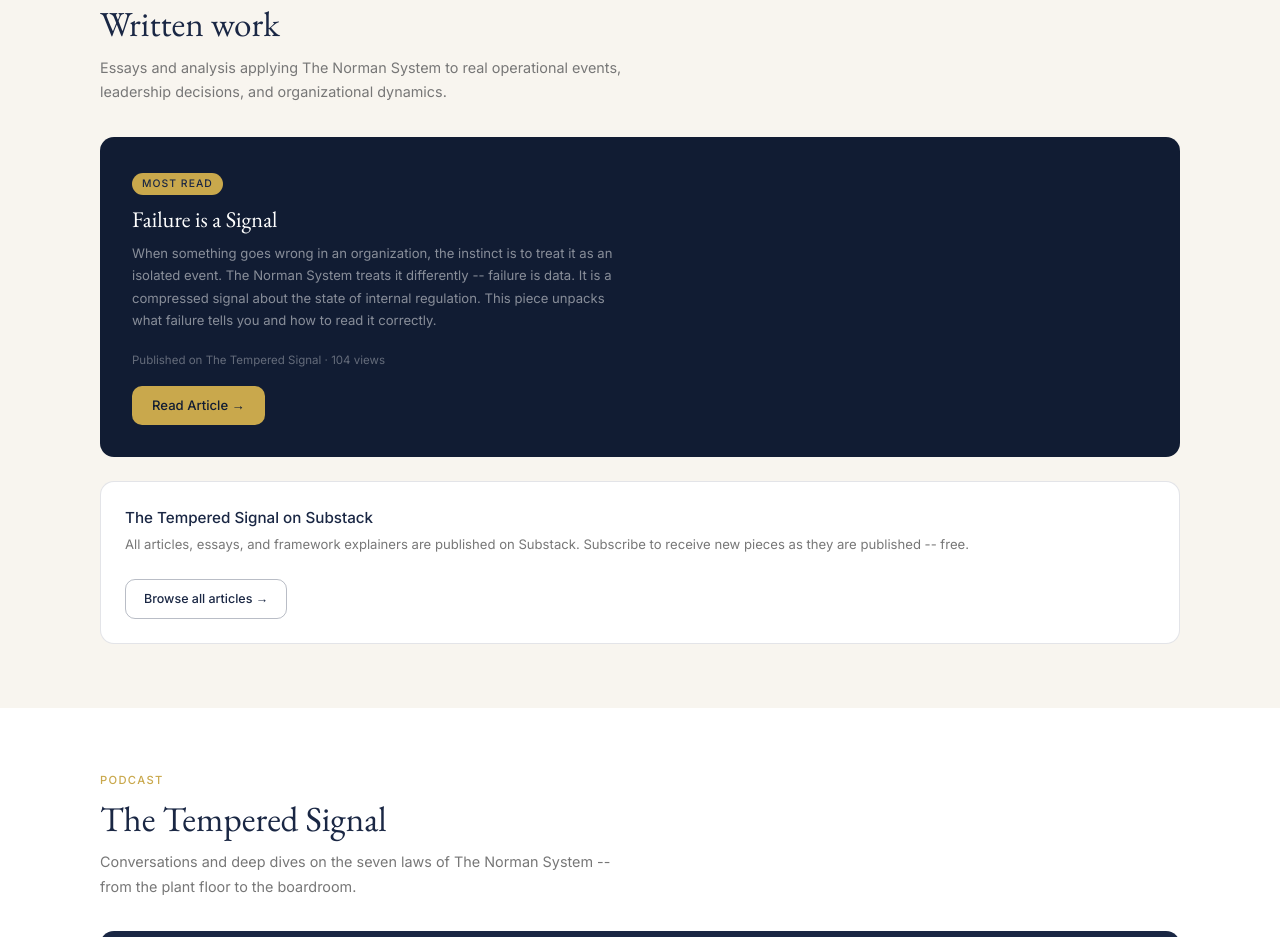
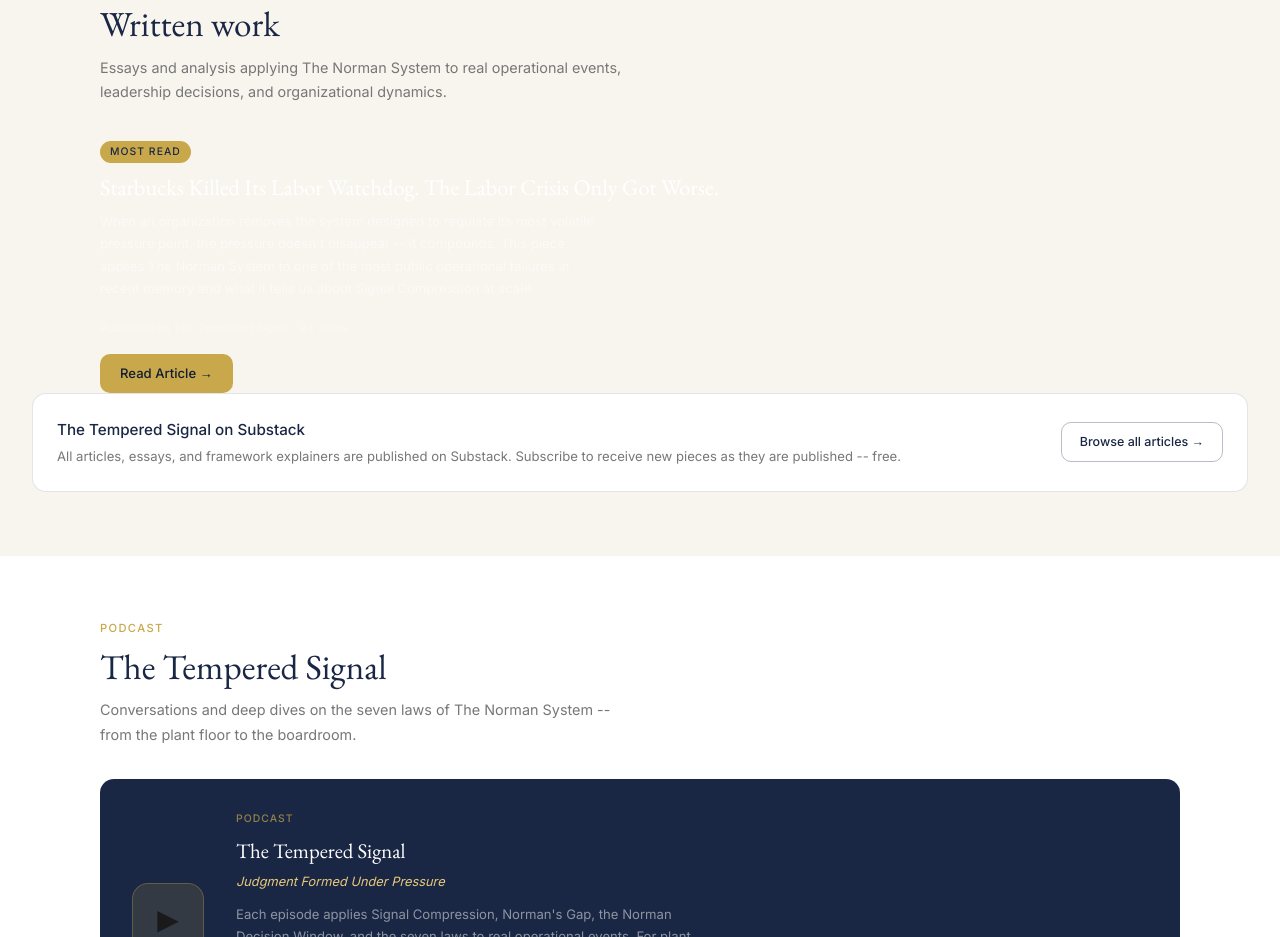
Before and after one commit to normanapplegate-design/MOSeisite, a plain HTML site: page knowledge.html in a window 1280 px wide. Shown: the part 3805-4742 px from the top of the page. Drawn offline with nearby package versions, Linux system fonts and the light colour scheme.

Commit message:
Update knowledge.html

```diff
--- a/knowledge.html
+++ b/knowledge.html
@@ -236,12 +236,11 @@
     <p class="section-eyebrow">Articles</p>
     <h2 class="section-title">Written work</h2>
     <p class="section-sub">Essays and analysis applying The Norman System to real operational events, leadership decisions, and organizational dynamics.</p>
-    <div class="article-featured">
-      <div class="article-featured-badge">Most Read</div>
-      <div class="article-featured-title">Failure is a Signal</div>
-      <div class="article-featured-desc">When something goes wrong in an organization, the instinct is to treat it as an isolated event. The Norman System treats it differently -- failure is data. It is a compressed signal about the state of internal regulation. This piece unpacks what failure tells you and how to read it correctly.</div>
-      <div class="article-featured-meta">Published on The Tempered Signal &middot; 104 views</div>
-      <a href="https://www.temperedsignal.com/p/failure-is-a-signal?r=4g9tmz&utm_campaign=post&utm_medium=web" class="article-btn" target="_blank" rel="noopener">Read Article &rarr;</a>
+    <div class="article-featured-badge">Most Read</div>
+      <div class="article-featured-title">Starbucks Killed Its Labor Watchdog. The Labor Crisis Only Got Worse.</div>
+      <div class="article-featured-desc">When an organization removes the system designed to regulate its most volatile pressure point, the pressure doesn't disappear -- it compounds. This piece applies The Norman System to one of the most public operational failures in recent memory and what it tells us about Signal Compression at scale.</div>
+      <div class="article-featured-meta">Published on The Tempered Signal &middot; 94 views</div>
+      <a href="https://www.temperedsignal.com/p/starbucks-killed-its-labor-watchdog?r=4g9tmz" class="article-btn" target="_blank" rel="noopener">Read Article &rarr;</a>
     </div>
     <div class="substack-card">
       <div><div class="substack-card-title">The Tempered Signal on Substack</div><div class="substack-card-desc">All articles, essays, and framework explainers are published on Substack. Subscribe to receive new pieces as they are published -- free.</div></div>
```
